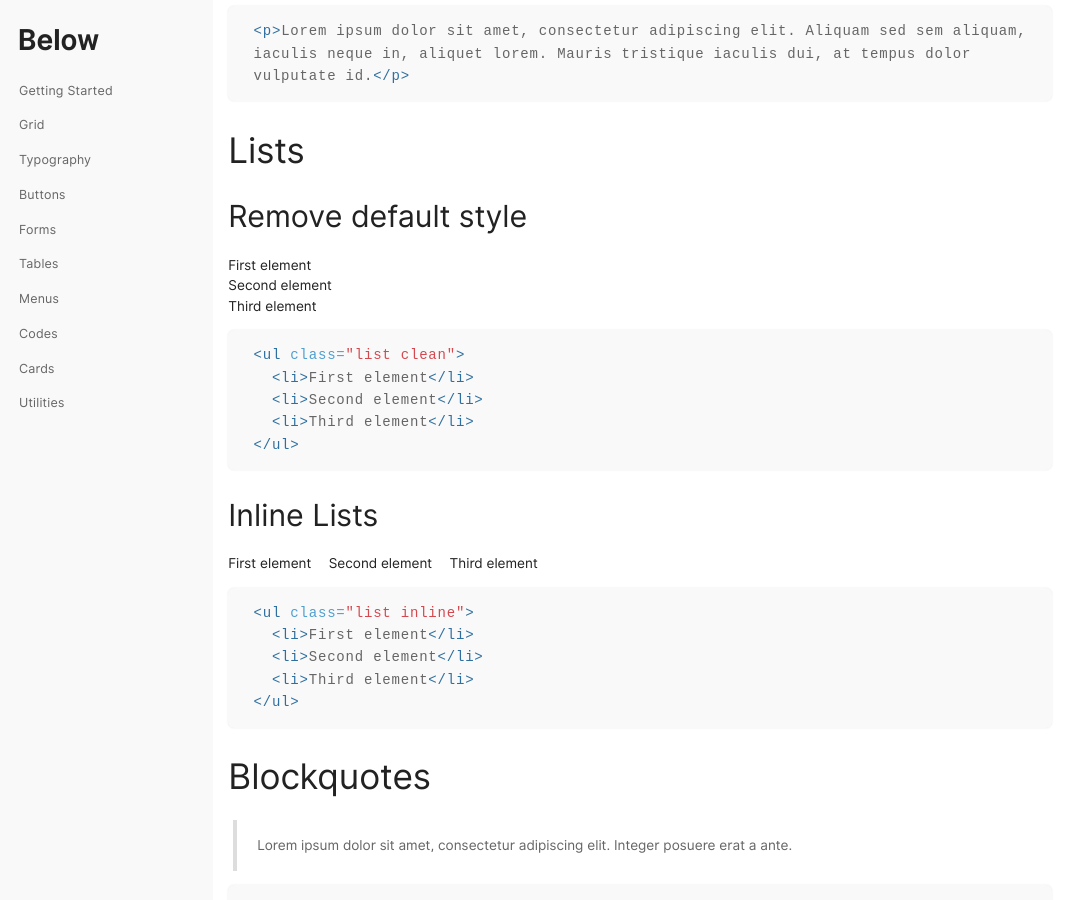
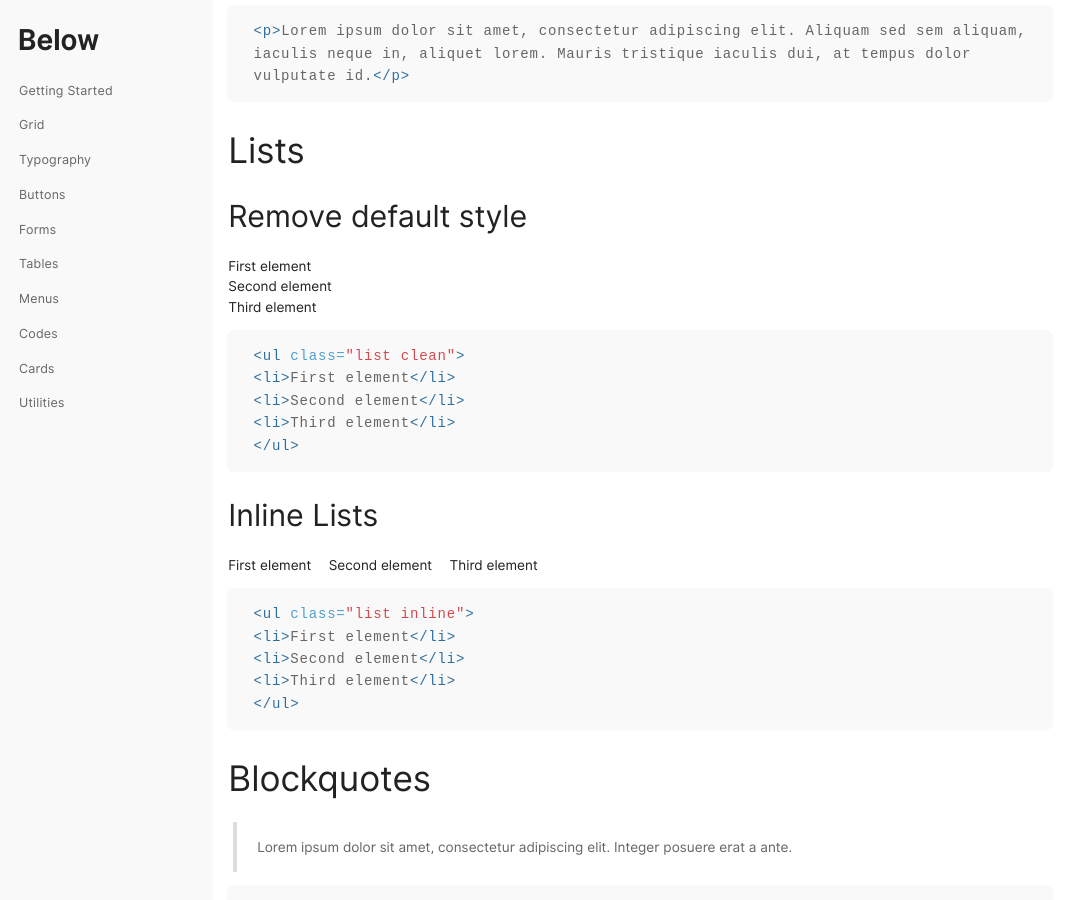
Before and after one commit to innusource/below, a Jekyll site: the page built from 03-typography.md, in a window 1280 px wide and 900 px high, scrolled down 876 px. Shown: the whole window, without its empty margins (0-1066 px from the left). Built offline with Jekyll 4.4.1, drawn with Linux system fonts in a browser that asks for light colours.

Commit message:
new standard

```diff
--- a/03-typography.md
+++ b/03-typography.md
@@ -17,50 +18,37 @@
 {% endcapture %}
 {% include example.html content=example %}
 
-<h3>Paragraph</h3>
+### Paragraph
 {% capture example %}
 <p>Lorem ipsum dolor sit amet, consectetur adipiscing elit. Aliquam sed sem aliquam, iaculis neque in, aliquet lorem. Mauris tristique iaculis dui, at tempus dolor vulputate id.</p>
 {% endcapture %}
 {% include example.html content=example %}
 
-<h3>Lists</h3>
-<h4>Remove default style</h4>
+### Lists
+#### Remove default style
+{% capture example %}
 <ul class="list clean">
-  <li>First element</li>
-  <li>Second element</li>
-  <li>Third element</li>
+<li>First element</li>
+<li>Second element</li>
+<li>Third element</li>
 </ul>
+{% endcapture %}
+{% include example.html content=example %}
 
-{% highlight html %}
-<ul class="list clean">
-  <li>First element</li>
-  <li>Second element</li>
-  <li>Third element</li>
+#### Inline Lists
+{% capture example %}
+<ul class="list inline">
+<li>First element</li>
+<li>Second element</li>
+<li>Third element</li>
 </ul>
-{% endhighlight %}
+{% endcapture %}
+{% include example.html content=example %}
 
-<h4>Inline Lists</h4>
-<ul class="list inline">
-  <li>First element</li>
-  <li>Second element</li>
-  <li>Third element</li>
-</ul>
-
-{% highlight html %}
-<ul class="list inline">
-  <li>First element</li>
-  <li>Second element</li>
-  <li>Third element</li>
-</ul>
-{% endhighlight %}
-
-<h3>Blockquotes</h3>
+### Blockquotes
+{% capture example %}
 <blockquote>
-  Lorem ipsum dolor sit amet, consectetur adipiscing elit. Integer posuere erat a ante.
+Lorem ipsum dolor sit amet, consectetur adipiscing elit. Integer posuere erat a ante.
 </blockquote>
-
-{% highlight html %}
-<blockquote>
-  Lorem ipsum dolor sit amet, consectetur adipiscing elit. Integer posuere erat a ante.
-</blockquote>
-{% endhighlight %}
+{% endcapture %}
+{% include example.html content=example %}
```
Also changed, not shown: other parts of 03-typography.md (+1 -0 lines).
